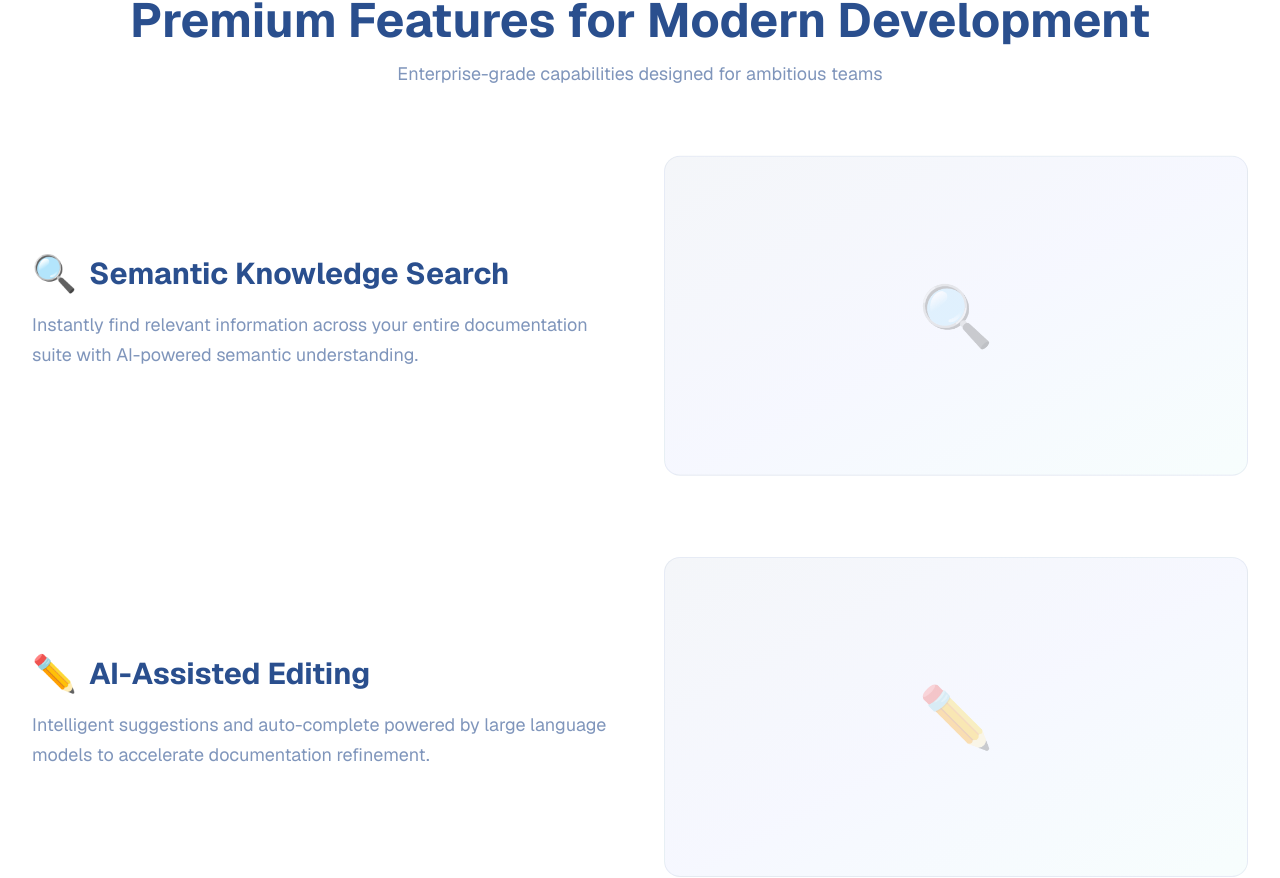
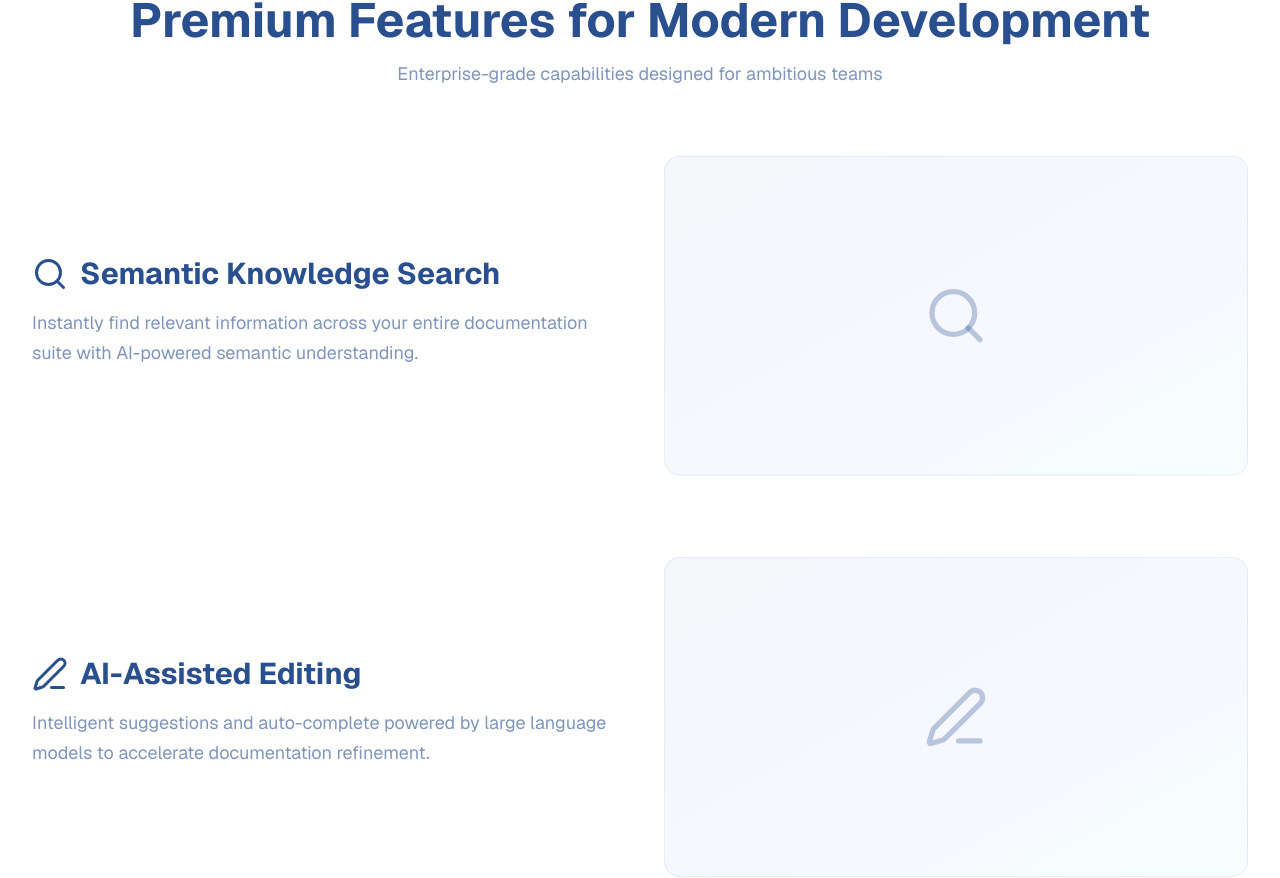
Before and after one commit to BellilxDhaker/nex-draft, a Next.js app: page / in a window 1280 px wide. Shown: the part 3260-4138 px from the top of the page. Built offline with nearby package versions, Linux system fonts and the light colour scheme.

Commit message:
refactor: replace emoji icons with lucide icons in FeatureShowcase

```diff
--- a/components/features/FeatureShowcase.tsx
+++ b/components/features/FeatureShowcase.tsx
@@ -1,44 +1,58 @@
-'use client';
+"use client";
 
-import { motion } from 'framer-motion';
+import { motion } from "framer-motion";
+import {
+  BarChart3,
+  BookOpen,
+  PenLine,
+  Search,
+  Target,
+  Users,
+} from "lucide-react";
 
 export default function FeatureShowcase() {
   const features = [
     {
-      title: 'Semantic Knowledge Search',
-      description: 'Instantly find relevant information across your entire documentation suite with AI-powered semantic understanding.',
-      icon: '🔍',
-      position: 'left',
+      title: "Semantic Knowledge Search",
+      description:
+        "Instantly find relevant information across your entire documentation suite with AI-powered semantic understanding.",
+      icon: Search,
+      position: "left",
     },
     {
-      title: 'AI-Assisted Editing',
-      description: 'Intelligent suggestions and auto-complete powered by large language models to accelerate documentation refinement.',
-      icon: '✏️',
-      position: 'right',
+      title: "AI-Assisted Editing",
+      description:
+        "Intelligent suggestions and auto-complete powered by large language models to accelerate documentation refinement.",
+      icon: PenLine,
+      position: "right",
     },
     {
-      title: 'Versioned Documentation',
-      description: 'Track every change, compare versions, and roll back instantly with built-in version control.',
-      icon: '📚',
-      position: 'left',
+      title: "Versioned Documentation",
+      description:
+        "Track every change, compare versions, and roll back instantly with built-in version control.",
+      icon: BookOpen,
+      position: "left",
     },
     {
-      title: 'Multi-Agent Orchestration',
-      description: 'Specialized AI agents work in concert to generate comprehensive, coherent technical documentation.',
-      icon: '🎯',
-      position: 'right',
+      title: "Multi-Agent Orchestration",
+      description:
+        "Specialized AI agents work in concert to generate comprehensive, coherent technical documentation.",
+      icon: Target,
+      position: "right",
     },
     {
-      title: 'Intelligent Task Planning',
-      description: 'Automatically break down architecture into actionable development tasks with accurate effort estimation.',
-      icon: '📊',
-      position: 'left',
+      title: "Intelligent Task Planning",
+      description:
+        "Automatically break down architecture into actionable development tasks with accurate effort estimation.",
+      icon: BarChart3,
+      position: "left",
     },
     {
-      title: 'Collaborative Workspaces',
-      description: 'Real-time collaboration with team members, comments, and discussion threads on every document.',
-      icon: '👥',
-      position: 'right',
+      title: "Collaborative Workspaces",
+      description:
+        "Real-time collaboration with team members, comments, and discussion threads on every document.",
+      icon: Users,
+      position: "right",
     },
   ];
 
@@ -73,10 +87,7 @@ export default function FeatureShowcase() {
           viewport={{ once: true }}
         >
           {/* Title */}
-          <motion.div
-            className="text-center space-y-4"
-            variants={itemVariants}
-          >
+          <motion.div className="text-center space-y-4" variants={itemVariants}>
             <h2 className="text-4xl md:text-5xl font-bold text-primary">
               Premium Features for Modern Development
             </h2>
@@ -86,15 +97,12 @@ export default function FeatureShowcase() {
           </motion.div>
 
           {/* Features */}
-          <motion.div
-            className="space-y-20"
-            variants={containerVariants}
-          >
+          <motion.div className="space-y-20" variants={containerVariants}>
             {features.map((feature, index) => (
               <motion.div
                 key={feature.title}
                 className={`grid grid-cols-1 md:grid-cols-2 gap-12 items-center ${
-                  feature.position === 'right' ? 'md:grid-flow-dense' : ''
+                  feature.position === "right" ? "md:grid-flow-dense" : ""
                 }`}
                 variants={itemVariants}
               >
@@ -102,10 +110,13 @@ export default function FeatureShowcase() {
                 <motion.div
                   className="space-y-4"
                   whileInView={{ opacity: 1, x: 0 }}
-                  initial={{ opacity: 0, x: feature.position === 'left' ? -30 : 30 }}
+                  initial={{
+                    opacity: 0,
+                    x: feature.position === "left" ? -30 : 30,
+                  }}
                 >
                   <div className="flex items-center gap-3">
-                    <span className="text-4xl">{feature.icon}</span>
+                    <feature.icon className="h-9 w-9 text-primary" />
                     <h3 className="text-2xl md:text-3xl font-bold text-primary">
                       {feature.title}
                     </h3>
@@ -119,9 +130,13 @@ export default function FeatureShowcase() {
                 <motion.div
                   className="h-64 md:h-80 bg-gradient-to-br from-primary/5 via-accent/5 to-cyan/5 rounded-2xl border border-soft flex items-center justify-center"
                   animate={{ y: [0, 10, 0] }}
-                  transition={{ duration: 4, repeat: Infinity, delay: index * 0.2 }}
+                  transition={{
+                    duration: 4,
+                    repeat: Infinity,
+                    delay: index * 0.2,
+                  }}
                 >
-                  <div className="text-6xl opacity-30">{feature.icon}</div>
+                  <feature.icon className="h-16 w-16 text-primary/30" />
                 </motion.div>
               </motion.div>
             ))}
```
